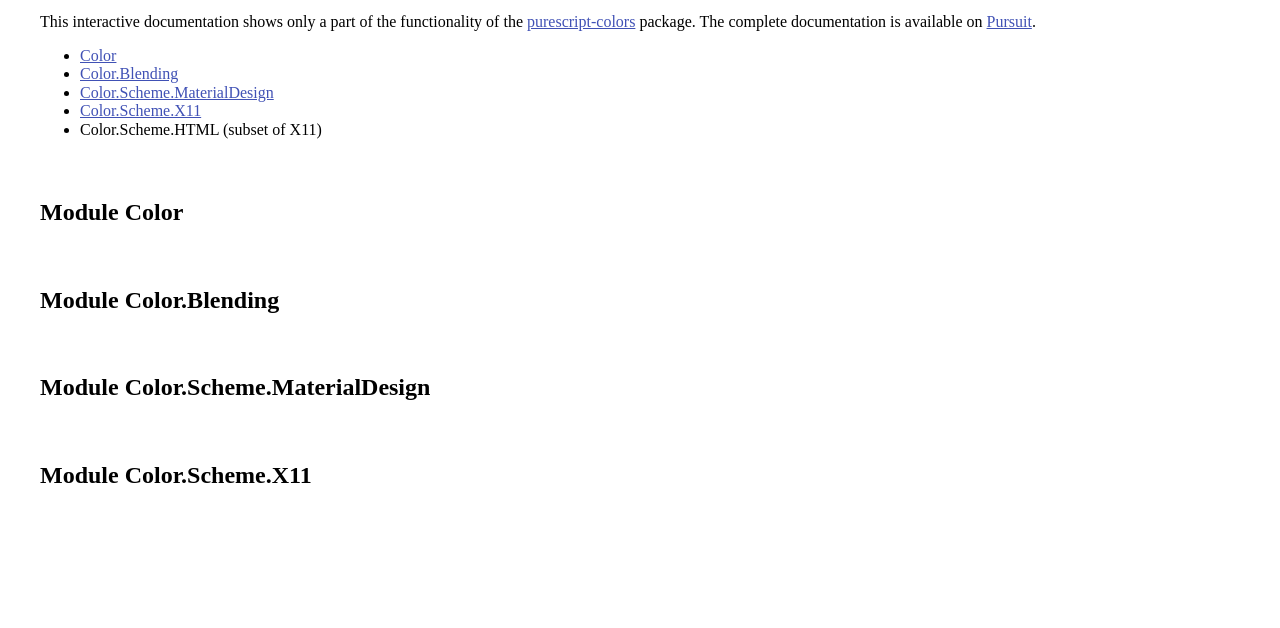
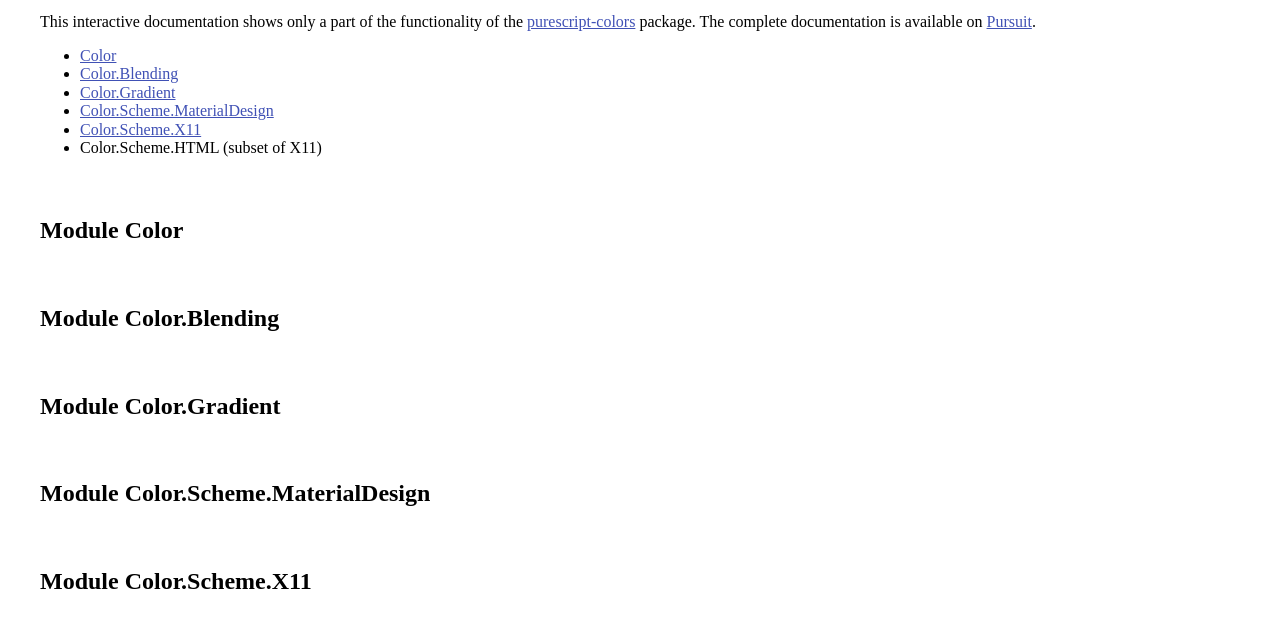
Before and after one commit to purescript-contrib/purescript-colors, a website: page html/index.html in a window 1280 px wide. Shown: the part 120-748 px from the top of the page. Drawn offline with nearby package versions, Linux system fonts and the light colour scheme.

Commit message:
Add gradients.

```diff
--- a/bower.json
+++ b/bower.json
@@ -11,7 +11,8 @@
   ],
   "dependencies": {
     "purescript-integers": "^0.2.1",
-    "purescript-orders": "^0.1.1"
+    "purescript-orders": "^0.1.1",
+    "purescript-arrays": "^0.4.4"
   },
   "devDependencies": {
     "purescript-test-unit": "^4.1.0",
--- a/html/index.html
+++ b/html/index.html
@@ -32,6 +32,7 @@
     <ul>
       <li><a href="#color">Color</a></li>
       <li><a href="#blending">Color.Blending</a></li>
+      <li><a href="#gradient">Color.Gradient</a></li>
       <li><a href="#scheme-md">Color.Scheme.MaterialDesign</a></li>
       <li><a href="#scheme-x11">Color.Scheme.X11</a></li>
       <li>Color.Scheme.HTML (subset of X11)</li>
@@ -43,6 +44,9 @@
     <a name="blending"></a><h2>Module Color.Blending</h2>
     <div id="doc-blending"></div>
 
+    <a name="gradient"></a><h2>Module Color.Gradient</h2>
+    <div id="doc-gradient"></div>
+
     <a name="scheme-md"></a><h2>Module Color.Scheme.MaterialDesign</h2>
     <div id="doc-scheme-md"></div>
 
```
Also changed, not shown: 3 other files.
